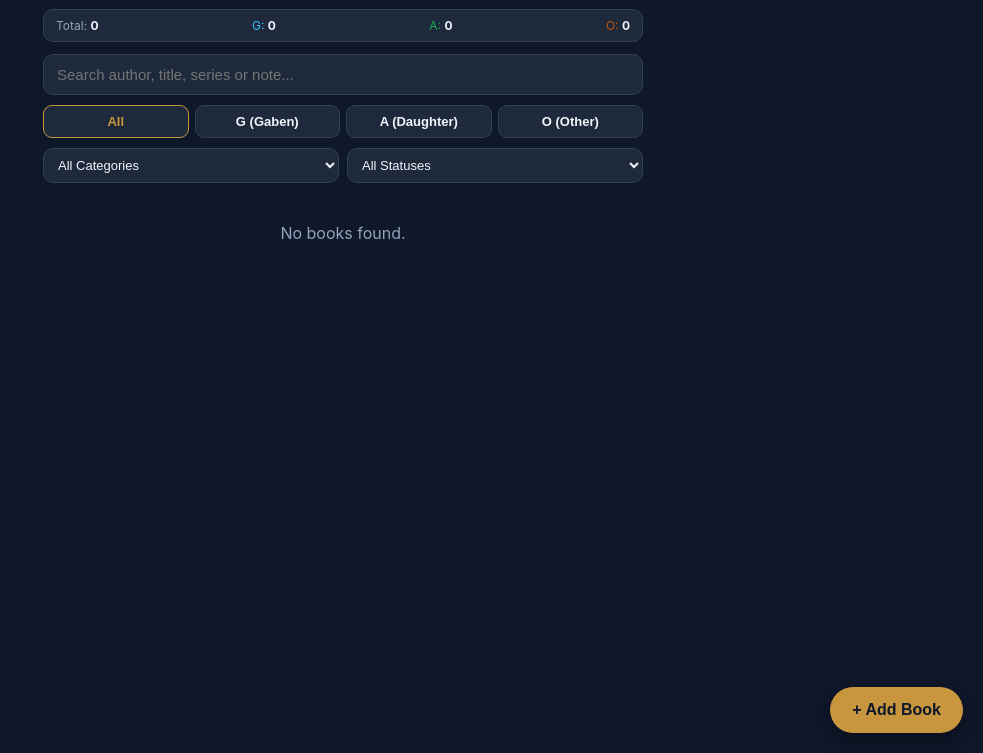
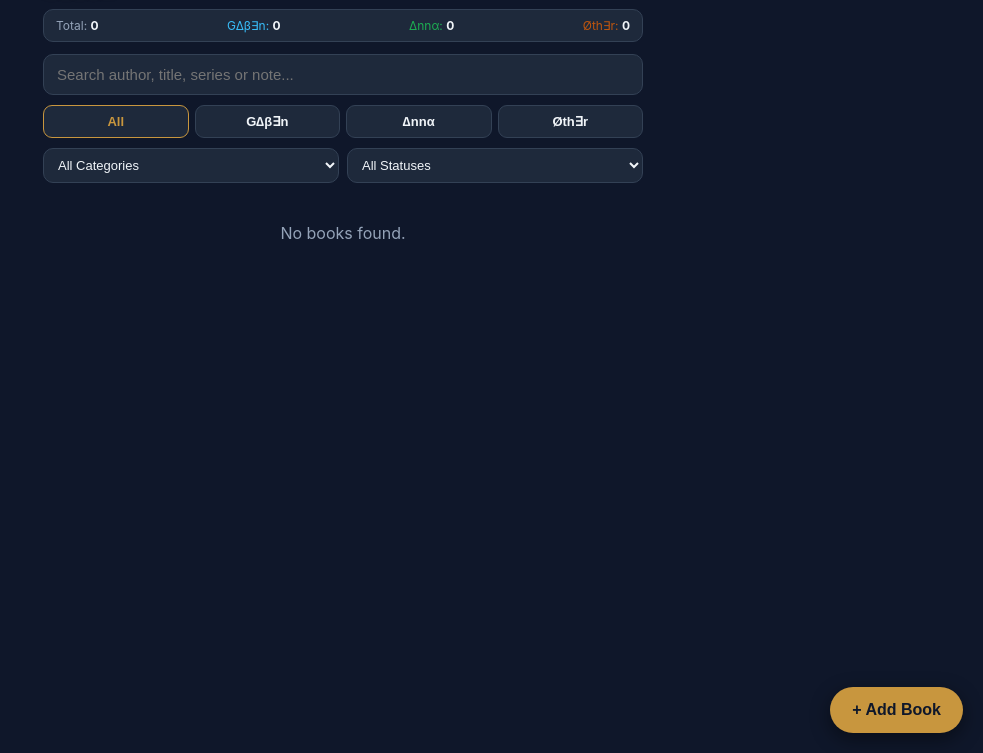
Before and after one commit to G4b3N21/Gaben-Quill, a plain HTML site: page index.html in a window 1280 px wide. Shown: the part 47-800 px from the top of the page, without its empty margins (297-1280 px from the left). Drawn offline with Linux system fonts and the light colour scheme.

Commit message:
Update index.html

```diff
--- a/index.html
+++ b/index.html
@@ -207,20 +207,20 @@
     </div>
   </div>
 
-  <div class="stats-bar" id="statsBar">
+   <div class="stats-bar" id="statsBar">
     <span>Total: <b id="statTotal">0</b></span>
-    <span style="color:var(--owner-g)">G: <b id="statG">0</b></span>
-    <span style="color:var(--owner-a)">A: <b id="statA">0</b></span>
-    <span style="color:var(--owner-o)">O: <b id="statO">0</b></span>
+    <span style="color:var(--owner-g)">G∆β∃n: <b id="statG">0</b></span>
+    <span style="color:var(--owner-a)">∆nnα: <b id="statA">0</b></span>
+    <span style="color:var(--owner-o)">Øth∃r: <b id="statO">0</b></span>
   </div>
 
   <input type="text" id="searchInput" placeholder="Search author, title, series or note..." oninput="renderBooks()" />
 
-  <div class="owner-tabs">
+    <div class="owner-tabs">
     <button class="tab active" data-owner="All" onclick="setOwner('All')">All</button>
-    <button class="tab" data-owner="G" onclick="setOwner('G')">G (Gaben)</button>
-    <button class="tab" data-owner="A" onclick="setOwner('A')">A (Daughter)</button>
-    <button class="tab" data-owner="O" onclick="setOwner('O')">O (Other)</button>
+    <button class="tab" data-owner="G" onclick="setOwner('G')">G∆β∃n</button>
+    <button class="tab" data-owner="A" onclick="setOwner('A')">∆nnα</button>
+    <button class="tab" data-owner="O" onclick="setOwner('O')">Øth∃r</button>
   </div>
 
   <div class="sub-filters">
@@ -256,9 +256,9 @@
       <div>
         <label class="field-label">Owner</label>
         <select id="bookOwner">
-          <option value="G">G (Gaben)</option>
-          <option value="A">A (Daughter)</option>
-          <option value="O">O (Other / Shared)</option>
+          <option value="G">G∆β∃n</option>
+          <option value="A">∆nnα</option>
+          <option value="O">Øth∃r</option>
         </select>
       </div>
       <div>
@@ -383,7 +383,7 @@
               <div class="book-title">${escapeHtml(b.title)}</div>
             </div>
             <div class="badges">
-              <span class="owner-badge ${b.owner}">${b.owner}</span>
+              <span class="owner-badge ${b.owner}">${b.owner === 'G' ? 'G∆β∃n' : (b.owner === 'A' ? '∆nnα' : 'Øth∃r')}</span>
             </div>
           </div>
           <div class="meta-row">
```
